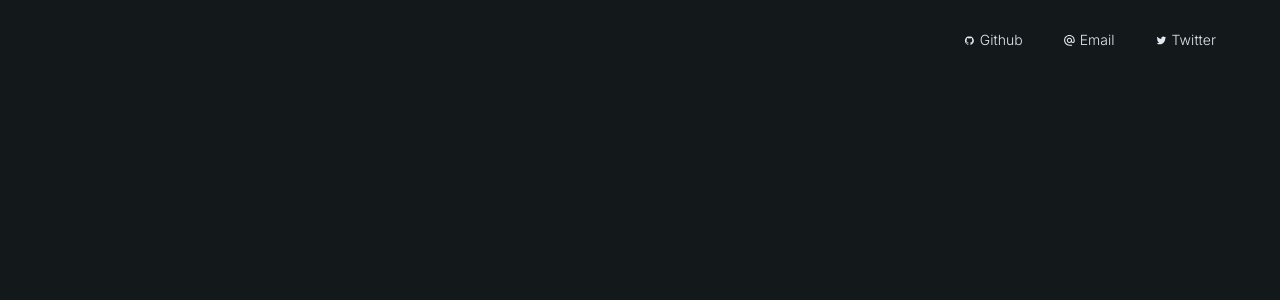
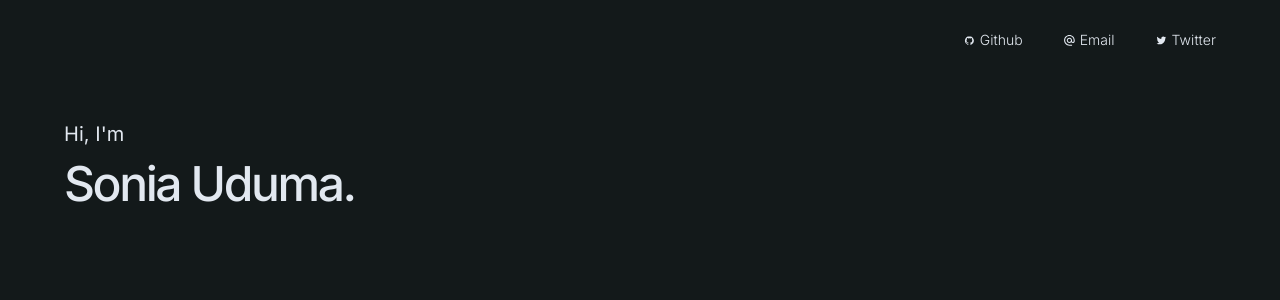
Before and after one commit to uduma-sonia/sonia-uduma, a React (Vite) app: page / in a window 1280 px wide. Shown: the top 300 px of the page. Built offline with nearby package versions, Linux system fonts and the light colour scheme.

Commit message:
[fix] added links in navbar

```diff
--- /dev/null
+++ b/src/components/Hero.jsx
@@ -0,0 +1,13 @@
+import React from "react";
+
+export default function Hero() {
+  return (
+    <div className="text-slate-200 px-[1rem] md:px-[4rem] pt-10">
+      <p className="font-normal text-xl">Hi, I'm</p>
+
+      <h2 className="text-4xl md:text-5xl font-medium mt-3 tracking-tighter">
+        Sonia Uduma.
+      </h2>
+    </div>
+  );
+}
--- a/src/components/Navbar.jsx
+++ b/src/components/Navbar.jsx
@@ -7,16 +7,27 @@ export default function Navbar() {
   return (
     <nav className="text-slate-200 px-[1rem] md:px-[4rem] h-[80px]">
       <div className="flex items-center justify-end h-full gap-10 font-light text-sm">
-        <a className="flex items-center gap-1">
+        <a
+          className="flex items-center gap-1"
+          href="https://github.com/uduma-sonia"
+          target="_blank"
+        >
           <DiGithubBadge size="0.8rem" />
           Github
         </a>
-        <a className="flex items-center gap-1">
+        <a
+          href="mailto:sohnyauduma@gmail.com"
+          className="flex items-center gap-1"
+        >
           <MdOutlineAlternateEmail size="0.8rem" />
           Email
         </a>
 
-        <a className="flex items-center gap-1">
+        <a
+          className="flex items-center gap-1"
+          href="https://twitter.com/Sonia_Uduma"
+          target="_blank"
+        >
           <TiSocialTwitter size="0.8rem" />
           Twitter
         </a>
--- a/src/containers/Home.jsx
+++ b/src/containers/Home.jsx
@@ -1,10 +1,12 @@
 import React from "react";
 import Navbar from "../components/Navbar";
+import Hero from "../components/Hero";
 
 export default function Home() {
   return (
     <div className="mx-auto max-w-7xl">
       <Navbar />
+      <Hero />
     </div>
   );
 }
```
